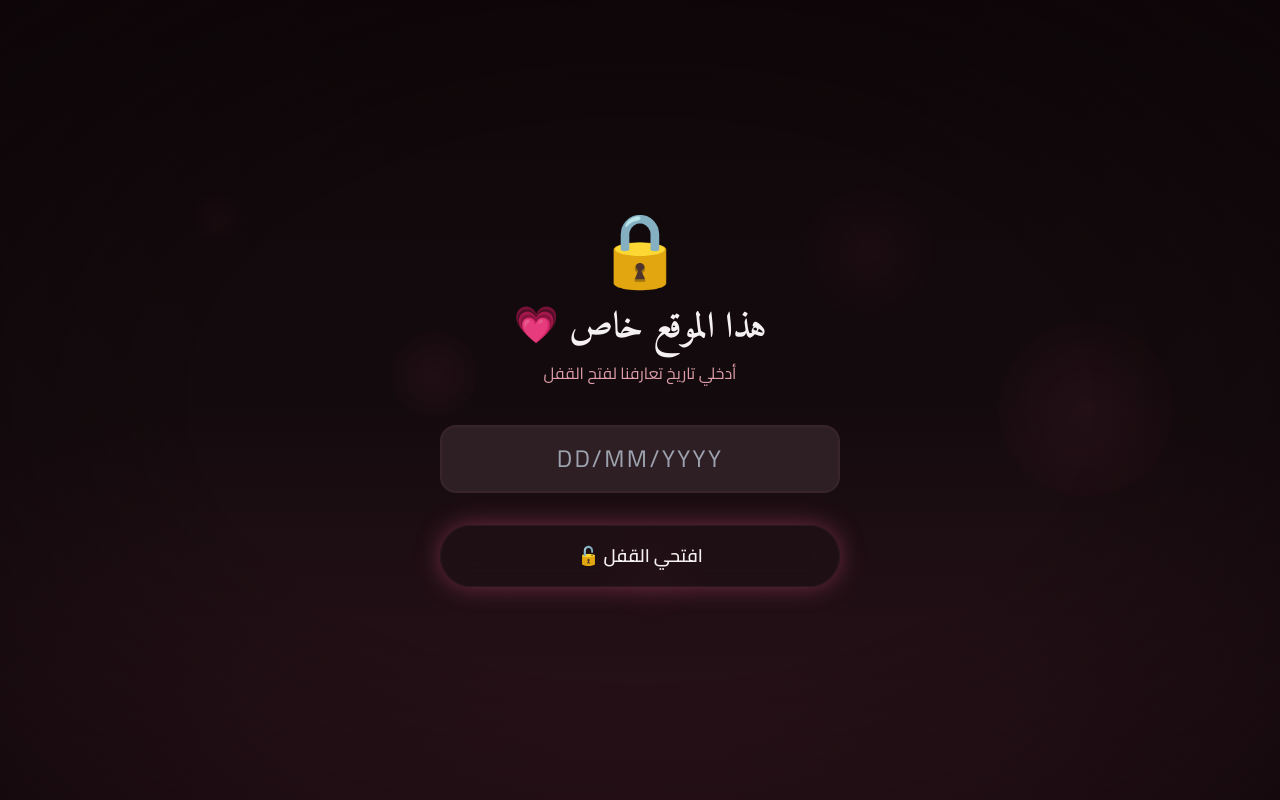
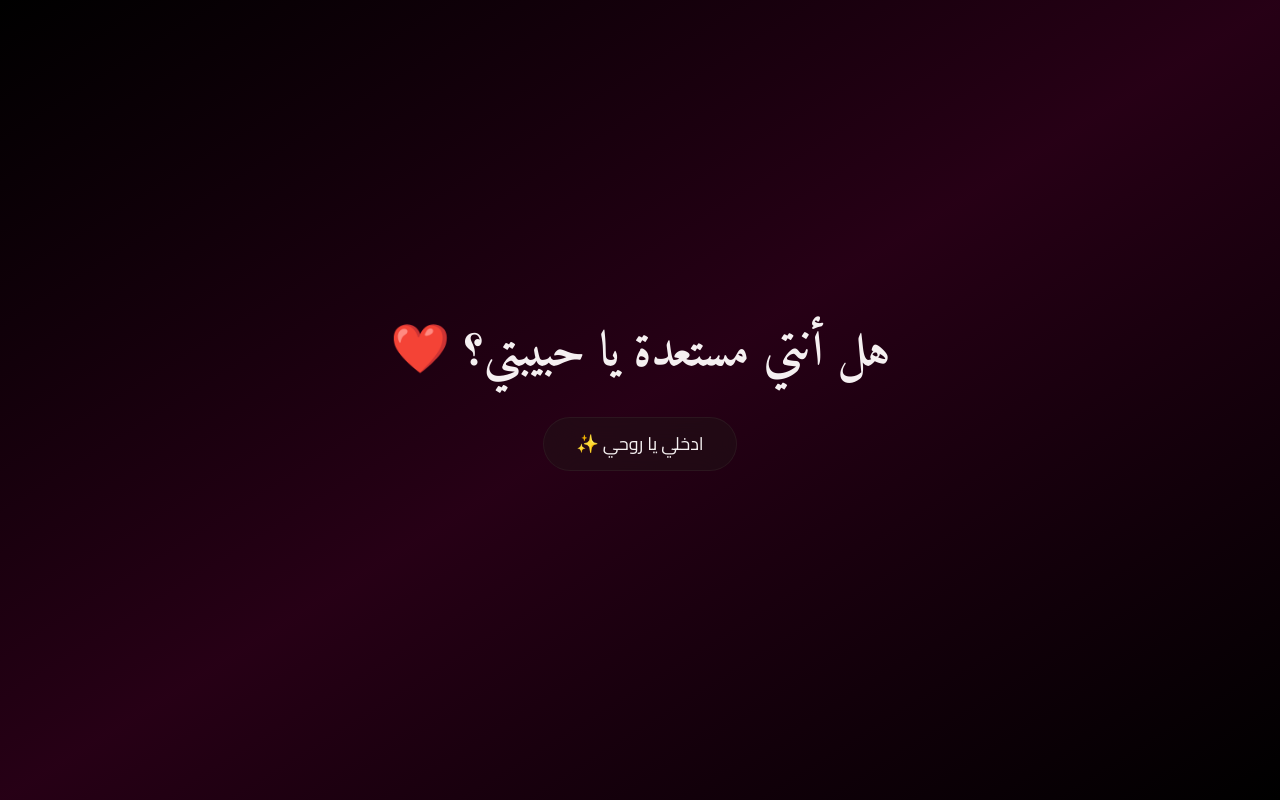
Before and after one commit to Deabed/my-heartfelt-journey2, a React (Vite) app: page / in a window 1280 px wide. Built offline with nearby package versions, Linux system fonts and the light colour scheme; no server answers; the database is empty; the HTML template or start-up script is replaced by a standard one.

Commit message:
Add cinematic intro

```diff
--- /dev/null
+++ b/src/components/CinematicIntro.tsx
@@ -0,0 +1,50 @@
+import { motion } from "framer-motion";
+import { useState } from "react";
+
+interface Props {
+  herName: string;
+  onEnter: () => void;
+}
+
+const CinematicIntro = ({ herName, onEnter }: Props) => {
+  const [showButton, setShowButton] = useState(false);
+
+  return (
+    <div className="fixed inset-0 z-[999] flex items-center justify-center bg-black overflow-hidden">
+      <div className="absolute inset-0 bg-gradient-to-br from-black via-[#2b0018] to-black opacity-90" />
+
+      <motion.div
+        initial={{ opacity: 0 }}
+        animate={{ opacity: 1 }}
+        transition={{ duration: 2 }}
+        className="relative text-center px-6"
+      >
+        <motion.h1
+          initial={{ opacity: 0, y: 30 }}
+          animate={{ opacity: 1, y: 0 }}
+          transition={{ duration: 1.8 }}
+          onAnimationComplete={() => setTimeout(() => setShowButton(true), 1500)}
+          className="text-3xl md:text-5xl font-amiri font-bold"
+          style={{ color: "hsl(340 20% 95%)" }}
+        >
+          هل أنتي مستعدة يا {herName}؟ ❤️
+        </motion.h1>
+
+        {showButton && (
+          <motion.button
+            initial={{ opacity: 0 }}
+            animate={{ opacity: 1 }}
+            transition={{ duration: 1 }}
+            onClick={onEnter}
+            className="mt-10 px-8 py-3 rounded-full font-cairo text-lg glass hover:scale-110 transition-transform"
+            style={{ color: "hsl(var(--foreground))" }}
+          >
+            ادخلي يا روحي ✨
+          </motion.button>
+        )}
+      </motion.div>
+    </div>
+  );
+};
+
+export default CinematicIntro;
--- a/src/pages/Index.tsx
+++ b/src/pages/Index.tsx
@@ -2,6 +2,7 @@ import { useRef, useState, useEffect } from "react";
 import { SiteData, defaultData } from "@/lib/types";
 import { supabase } from "@/lib/supabase";
 
+import CinematicIntro from "@/components/CinematicIntro";
 import HeartParticles from "@/components/HeartParticles";
 import ProgressNav from "@/components/ProgressNav";
 import EditPanel from "@/components/EditPanel";
@@ -26,12 +27,16 @@ const checkUnlocked = (): boolean => {
 };
 
 const Index = () => {
+  // ✅ Cinematic intro only once
+  const [introDone, setIntroDone] = useState(() => {
+    return localStorage.getItem("love-intro-done") === "1";
+  });
+
   const [unlocked, setUnlocked] = useState(checkUnlocked);
   const [data, setData] = useState<SiteData>(defaultData);
   const [loading, setLoading] = useState(true);
 
   const saveTimer = useRef<number | null>(null);
-
   const [editOpen, setEditOpen] = useState(false);
   const [currentScene, setCurrentScene] = useState(0);
 
@@ -46,7 +51,7 @@ const Index = () => {
     sceneRefs.current[i] = el;
   };
 
-  // ✅ 1) Scene observer (fixed + properly closed)
+  // ✅ 1) Scene observer
   useEffect(() => {
     const container = containerRef.current;
     if (!container) return;
@@ -70,7 +75,7 @@ const Index = () => {
     return () => observer.disconnect();
   }, []);
 
-  // ✅ 2) Load from Supabase (fixed, separate useEffect)
+  // ✅ 2) Load from Supabase
   useEffect(() => {
     const load = async () => {
       const siteId = import.meta.env.VITE_SITE_ID as string | undefined;
@@ -111,15 +116,11 @@ const Index = () => {
           loveLetter: site.love_letter ?? defaultData.loveLetter,
           reasons: (reasons ?? []).map((r: any) => r.reason) ?? defaultData.reasons,
           surpriseMessage: site.surprise_text ?? defaultData.surpriseMessage,
-
-          // photos: stored as public URLs (storage)
           photos: (photos ?? []).map((p: any) => {
             const publicUrl = supabase.storage
               .from("love-memories")
               .getPublicUrl(p.storage_path).data.publicUrl;
 
-            // Note: storagePath may not exist in your SiteData type.
-            // We keep it for delete operations (if you implement them).
             return {
               id: p.id,
               data: publicUrl,
@@ -127,7 +128,6 @@ const Index = () => {
               storagePath: p.storage_path,
             } as any;
           }),
-
           language: site.language === "en" ? "en" : "ar",
           musicEnabled: !!site.music_enabled,
         };
@@ -152,7 +152,6 @@ const Index = () => {
 
     saveTimer.current = window.setTimeout(async () => {
       try {
-        // 1) update main site row
         const { error: updErr } = await supabase
           .from("love_sites")
           .update({
@@ -169,8 +168,10 @@ const Index = () => {
 
         if (updErr) console.error("Update love_sites error:", updErr);
 
-        // 2) reasons: delete + insert
-        const { error: delErr } = await supabase.from("love_reasons").delete().eq("site_id", siteId);
+        const { error: delErr } = await supabase
+          .from("love_reasons")
+          .delete()
+          .eq("site_id", siteId);
         if (delErr) console.error("Delete love_reasons error:", delErr);
 
         if (next.reasons?.length) {
@@ -194,12 +195,25 @@ const Index = () => {
     setUnlocked(false);
   };
 
-  // Gate
+  // ✅ 0) Cinematic intro first (only once)
+  if (!introDone) {
+    return (
+      <CinematicIntro
+        herName={defaultData.herName || "إيناس"}
+        onEnter={() => {
+          localStorage.setItem("love-intro-done", "1");
+          setIntroDone(true);
+        }}
+      />
+    );
+  }
+
+  // ✅ 1) Gate (date unlock)
   if (!unlocked) {
     return <UnlockGate onUnlock={() => setUnlocked(true)} />;
   }
 
-  // Loading state
+  // ✅ 2) Loading
   if (loading) {
     return (
       <div className="min-h-screen flex items-center justify-center" style={{ background: "hsl(var(--background))" }}>
@@ -212,17 +226,13 @@ const Index = () => {
 
   return (
     <div dir="rtl" className="relative">
-      {/* Cinematic overlays */}
       <div className="film-grain" />
       <div className="vignette" />
 
-      {/* Heart particles */}
       <HeartParticles />
 
-      {/* Progress Nav */}
       <ProgressNav currentScene={currentScene} totalScenes={5} onNavigate={navigateTo} />
 
-      {/* Edit button */}
       <button
         onClick={() => setEditOpen(true)}
         className="fixed top-4 left-4 z-[250] glass rounded-full px-4 py-2 font-cairo text-sm cursor-pointer hover:scale-105 transition-transform"
@@ -231,7 +241,6 @@ const Index = () => {
         ✏️ تعديل
       </button>
 
-      {/* Lock button */}
       <button
         onClick={handleLock}
         className="fixed top-4 left-28 z-[250] glass rounded-full px-4 py-2 font-cairo text-sm cursor-pointer hover:scale-105 transition-transform"
@@ -240,7 +249,6 @@ const Index = () => {
         🔒 قفل
       </button>
 
-      {/* Edit Panel */}
       <EditPanel
         data={data}
         onChange={(next) => {
@@ -251,20 +259,23 @@ const Index = () => {
         onClose={() => setEditOpen(false)}
       />
 
-      {/* Scenes */}
       <div ref={containerRef} className="snap-container">
         <div ref={setSceneRef(0)}>
           <Scene1 data={data} onNext={() => navigateTo(1)} />
         </div>
+
         <div ref={setSceneRef(1)}>
           <Scene2 data={data} />
         </div>
+
         <div ref={setSceneRef(2)}>
-          <Scene3 data={data} />
+          <Scene3 data={data} editMode={editOpen} onChange={(next) => setData(next)} />
         </div>
+
         <div ref={setSceneRef(3)}>
           <Scene4 data={data} />
         </div>
+
         <div ref={setSceneRef(4)}>
           <Scene5 data={data} />
         </div>
```
